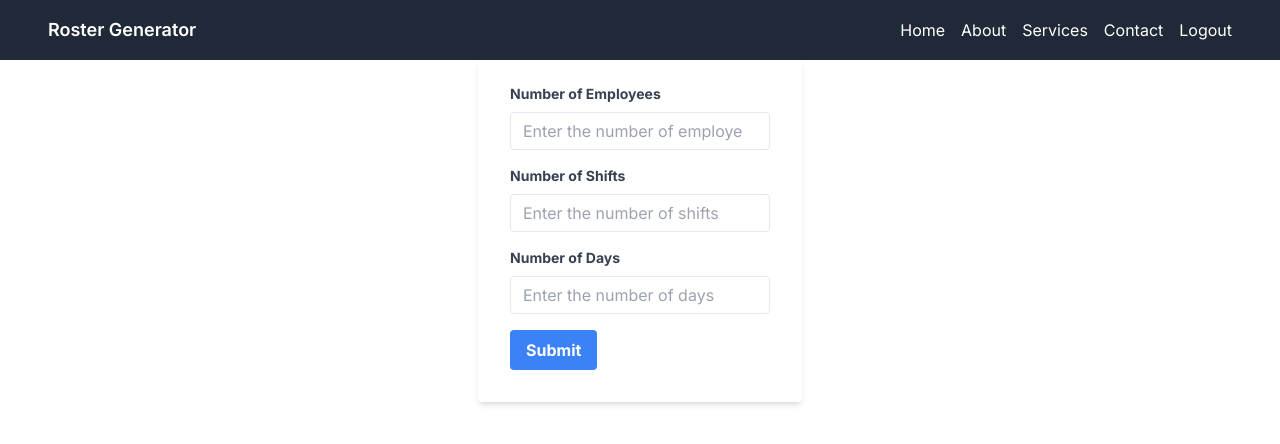
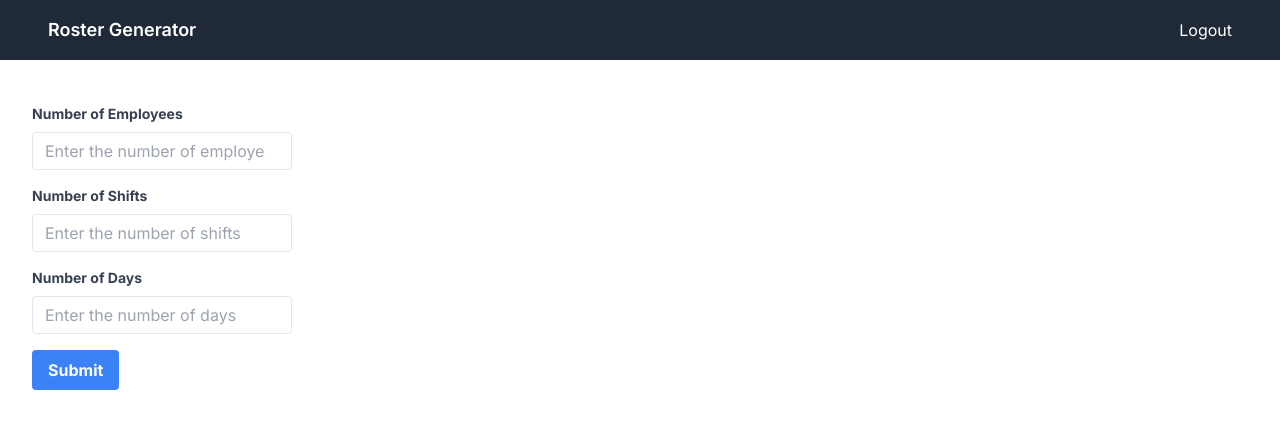
Before and after one commit to ssdrum/roster-generator-webapp, a Next.js app: page /dashboard in a window 1280 px wide. Shown: the top 444 px of the page. Built offline with nearby package versions, Linux system fonts and the light colour scheme.

Commit message:
Changed dashboard layout, removed extra buttons from navbar, created roster component, lifted form state to pass it to the roster

```diff
--- a/app/dashboard/layout.tsx
+++ b/app/dashboard/layout.tsx
@@ -6,10 +6,9 @@ export default function DashboardLayout({
   children: React.ReactNode;
 }) {
   return (
-    <section>
+    <>
       <Navbar />
-
-      {children}
-    </section>
+      <div className='container mx-auto my-5'>{children}</div>
+    </>
   );
 }
--- a/app/dashboard/page.tsx
+++ b/app/dashboard/page.tsx
@@ -1,6 +1,20 @@
+'use client'
+import React, { useState } from 'react';
 import Form from '@/app/ui/form';
+import Roster from '@/app/ui/roster';
 
 const Page = () => {
-  return <Form />;
+  const [formData, setRosterData] = useState(null)
+
+  const handleFormSubmit = (formData) => {
+    setRosterData(formData);
+  };
+
+  return (
+    <>
+      <Form handleFormSubmit={handleFormSubmit} />
+      <Roster rosterData={formData} />
+    </>
+  );
 };
 export default Page;
--- a/app/ui/form.tsx
+++ b/app/ui/form.tsx
@@ -2,7 +2,7 @@
 
 import { useState } from 'react';
 
-export default function Home() {
+export default function Form({ handleFormSubmit }) {
   const [formData, setFormData] = useState({
     employees: '',
     shifts: '',
@@ -27,23 +27,18 @@ export default function Home() {
     console.log(submitData);
 
     try {
-      const response = await fetch(
-        '/my_api/test',
-        {
-          method: 'POST',
-          body: JSON.stringify(submitData),
-          headers: {
-            'Content-Type': 'application/json',
-          },
-        }
-      );
+      const response = await fetch('/my_api/make_roster', {
+        method: 'POST',
+        body: JSON.stringify(submitData),
+        headers: {
+          'Content-Type': 'application/json',
+        },
+      });
 
       if (response.ok) {
-        // Handle success
         const responseData = await response.json();
-        console.log(responseData);
+        handleFormSubmit(responseData);
       } else {
-        // Handle errors
         console.log('Error submitting form');
       }
     } catch (error) {
@@ -52,11 +47,8 @@ export default function Home() {
   };
 
   return (
-    <div className='flex items-center justify-center'>
-      <form
-        onSubmit={handleSubmit}
-        className='mb-4 rounded bg-white px-8 pb-8 pt-6 shadow-md'
-      >
+    <div className='flex items-center'>
+      <form onSubmit={handleSubmit} className='mb-4 rounded bg-white pb-8 pt-6'>
         <div className='mb-4'>
           <label
             className='mb-2 block text-sm font-bold text-gray-700'
--- a/app/ui/navbar.tsx
+++ b/app/ui/navbar.tsx
@@ -12,18 +12,6 @@ export default function Navbar() {
           </a>
         </div>
         <div className='hidden space-x-4 md:flex'>
-          <a href='#' className='hover:text-gray-300'>
-            Home
-          </a>
-          <a href='#' className='hover:text-gray-300'>
-            About
-          </a>
-          <a href='#' className='hover:text-gray-300'>
-            Services
-          </a>
-          <a href='#' className='hover:text-gray-300'>
-            Contact
-          </a>
           <a href='#' className='hover:text-gray-300' onClick={() => signOut()}>
             Logout
           </a>
--- /dev/null
+++ b/app/ui/roster.tsx
@@ -0,0 +1,7 @@
+export default function Roster({ rosterData }) {
+  return (
+    <>
+      <h1>{rosterData && <p>{rosterData.num_days}</p>}</h1>
+    </>
+  );
+}
```
Also changed, not shown: app/users/users.tsx (renamed from app/users/page.tsx).
